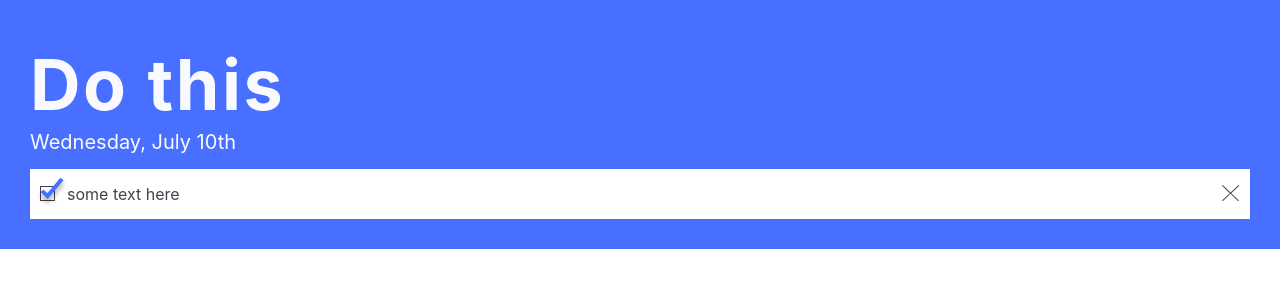
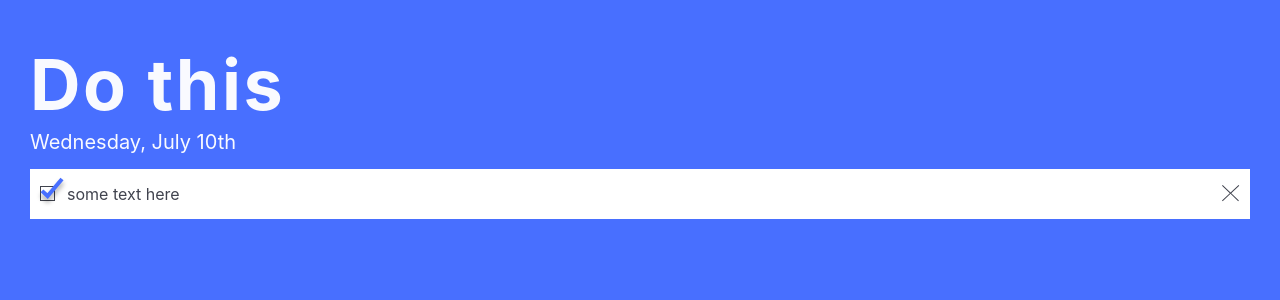
Before and after one commit to luiscarlin/context-hooks-flux, a React (Vite) app: page / in a window 1280 px wide. Shown: the top 300 px of the page. Built offline with nearby package versions, Linux system fonts and the light colour scheme.

Commit message:
take height of screen

```diff
--- a/src/index.scss
+++ b/src/index.scss
@@ -14,6 +14,12 @@ html {
 *:before,
 *:after {
   box-sizing: inherit;
+}
+
+html,
+body,
+#app {
+  height: 100%;
 }
 body {
   transition: all 0.7s ease-in-out;
```
